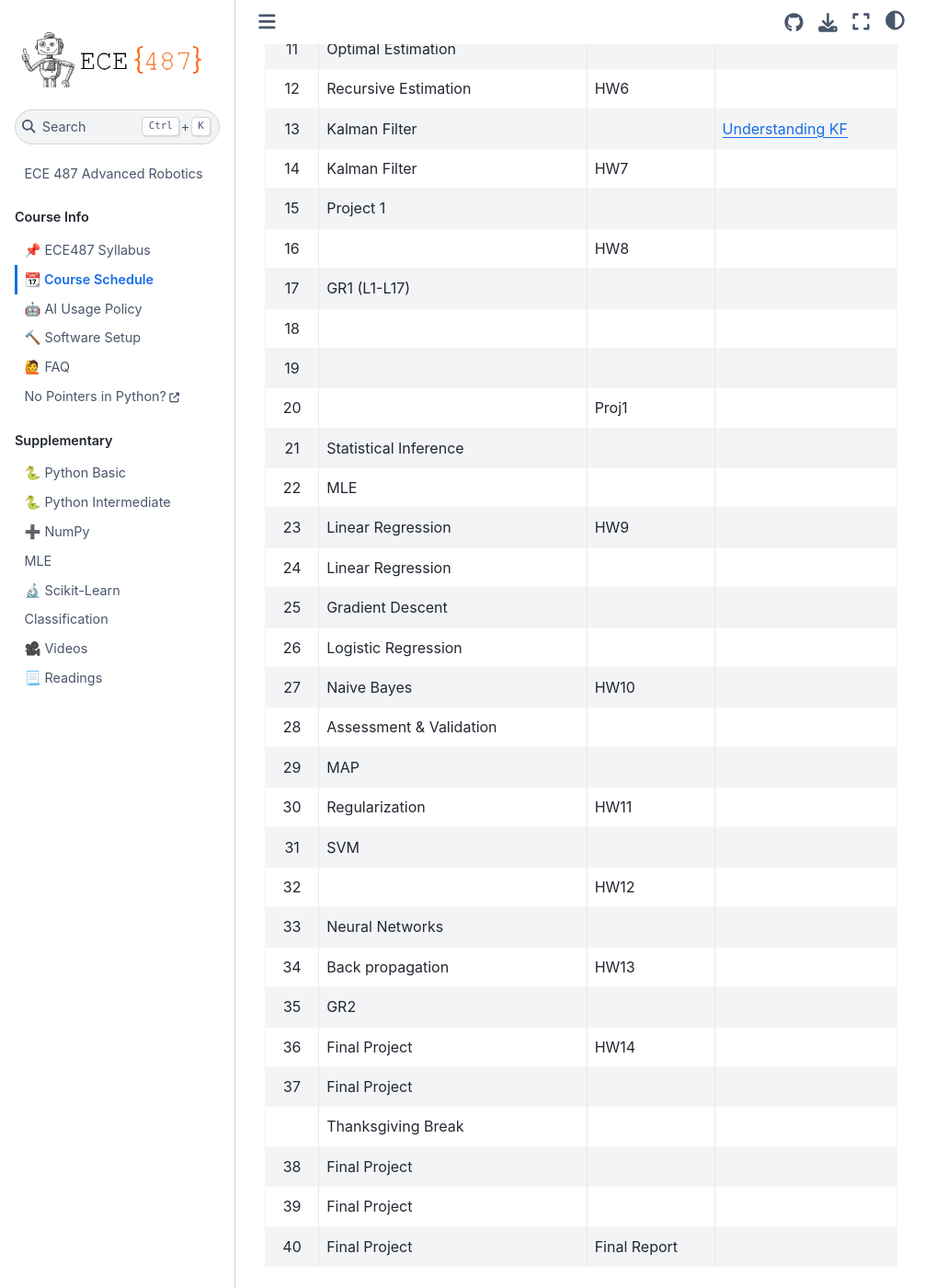
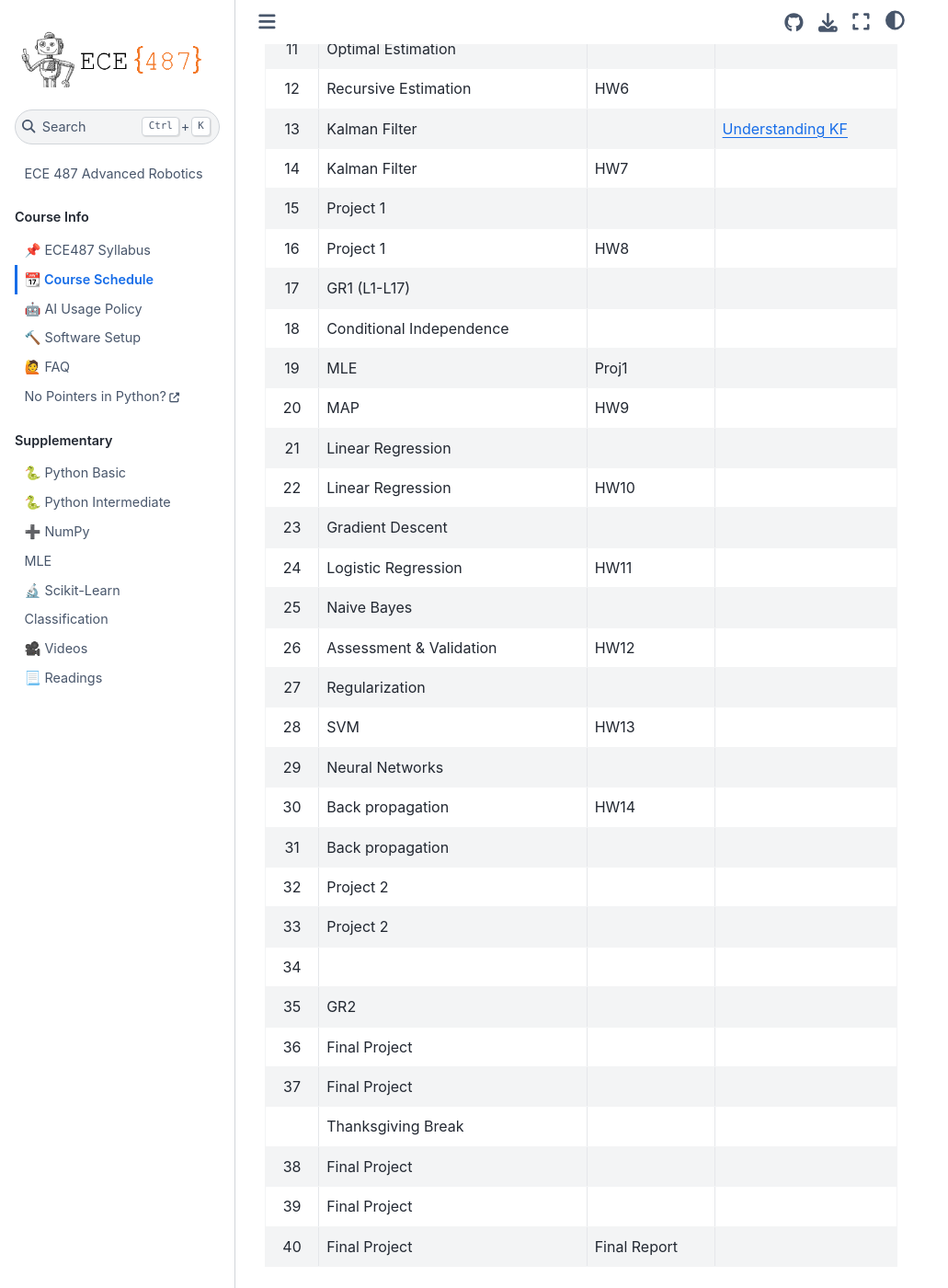
Before and after one commit to stanbaek/ece487, a Jupyter Book: the page built from docs/schedule.md, in a window 1280 px wide and 1400 px high, scrolled down 893 px. Shown: the whole window at 92% size, without its empty margins (0-1031 px from the left). Built offline with Jupyter Book 1.0.4 settings and Sphinx 7.4.7 and the Sphinx Book theme 1.1.4, drawn with Linux system fonts in a browser that asks for light colours.

Commit message:
Updated schedule

```diff
--- a/docs/schedule.md
+++ b/docs/schedule.md
@@ -27,27 +27,27 @@ Reading:
 |13 | Kalman Filter                 |            |[Understanding KF](https://www.youtube.com/playlist?listn8PRpmsu08pzi6EMiYnR-076Mh-q3tWr)
 |14 | Kalman Filter                 | HW7        |
 |15 | Project 1                     |            |
-|16 |                               | HW8        |
+|16 | Project 1                     | HW8        |
 |17 | GR1 (L1-L17)                  |            |
-|18 |                               |            |
-|19 |                               |            |
-|20 |                               | Proj1      |
-|21 | Statistical Inference         |            |
-|22 | MLE                           |            |
-|23 | Linear Regression             | HW9        |
-|24 | Linear Regression             |            |
-|25 | Gradient Descent              |            |
-|26 | Logistic Regression           |            |
-|27 | Naive Bayes                   | HW10       |
-|28 | Assessment & Validation       |            |
-|29 | MAP                           |            |
-|30 | Regularization                | HW11       |
-|31 | SVM                           |            |
-|32 |                               | HW12       |
-|33 | Neural Networks               |            |
-|34 | Back propagation              | HW13       |
+|18 | Conditional Independence      |            |
+|19 | MLE                           | Proj1      |
+|20 | MAP                           | HW9        |
+|21 | Linear Regression             |            |
+|22 | Linear Regression             | HW10       |
+|23 | Gradient Descent              |            |
+|24 | Logistic Regression           | HW11       |
+|25 | Naive Bayes                   |            |
+|26 | Assessment & Validation       | HW12       |
+|27 | Regularization                |            |
+|28 | SVM                           | HW13       |
+|29 | Neural Networks               |            |
+|30 | Back propagation              | HW14       |
+|31 | Back propagation              |            |
+|32 | Project 2                     |            |
+|33 | Project 2                     |            |
+|34 |                               |            |
 |35 | GR2                           |            |
-|36 | Final Project                 | HW14       |
+|36 | Final Project                 |            |
 |37 | Final Project                 |            |
 |   | Thanksgiving Break            |            |
 |38 | Final Project                 |            |
```
